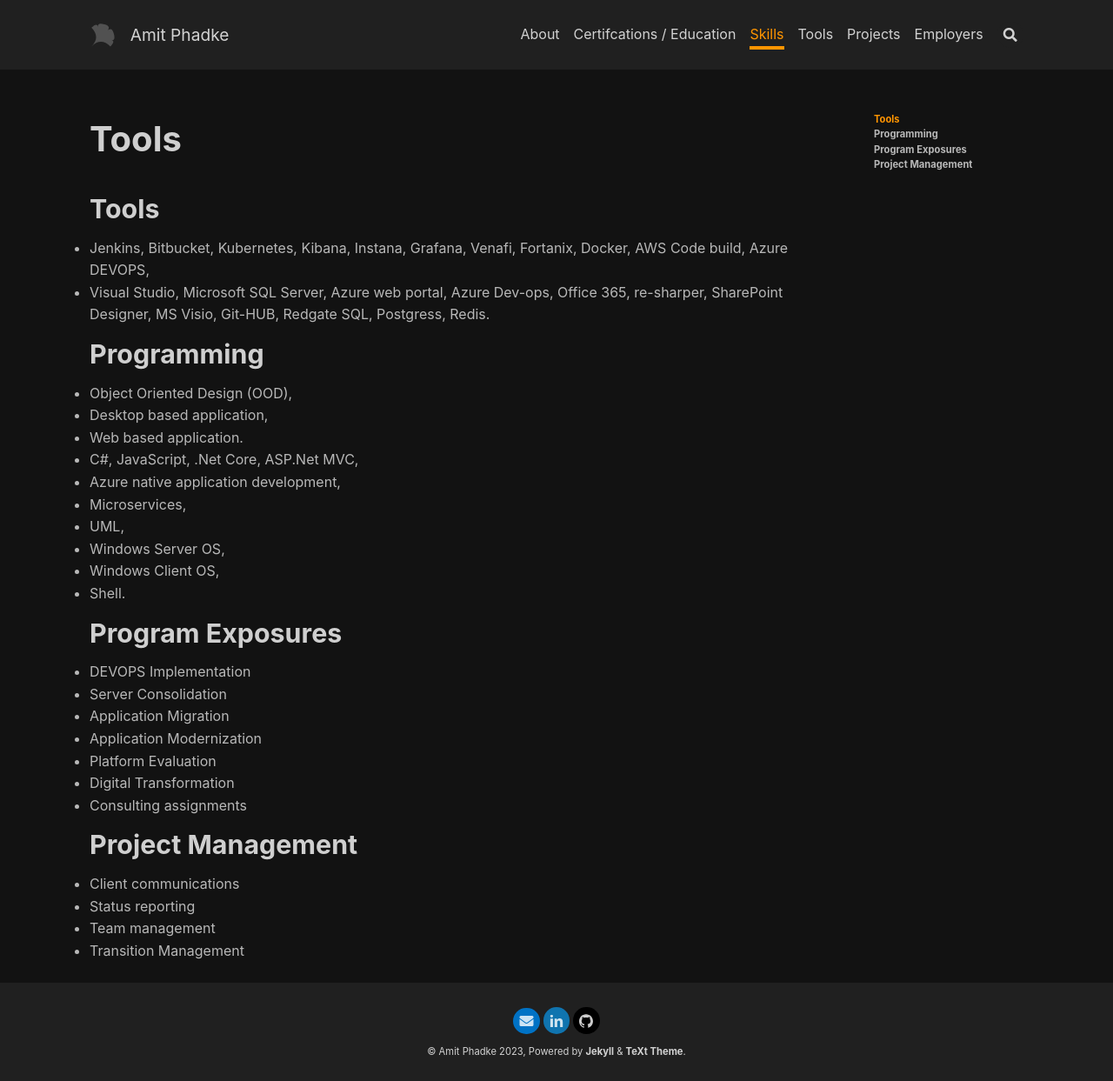
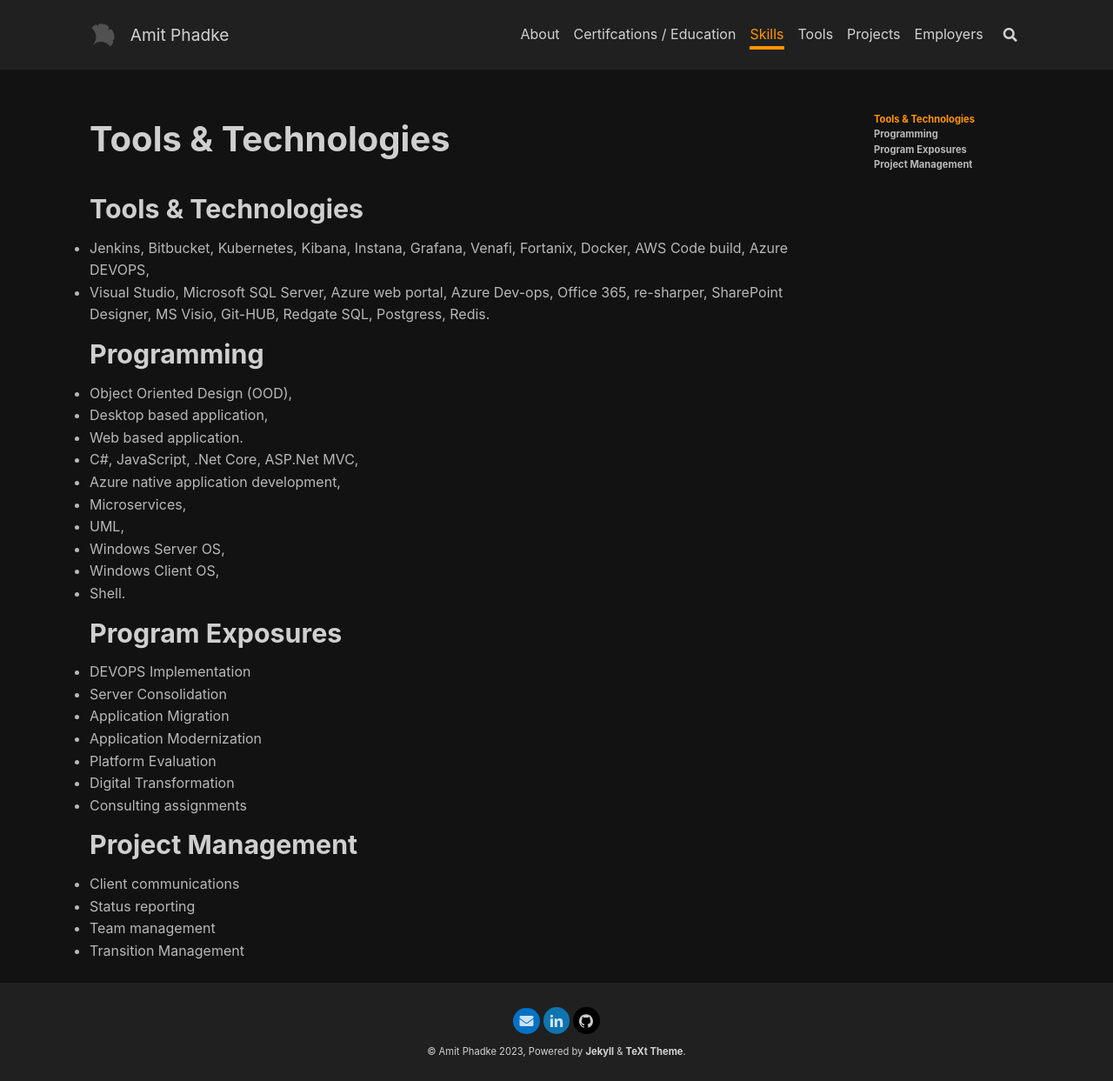
Before and after one commit to amitrphadke/amitrphadke.github.io, a Jekyll site: the page built from skills.md, in a window 1280 px wide. Shown: the whole page at 87% size. Built offline with Jekyll 4.4.1, drawn with Linux system fonts in a browser that asks for light colours; nearby versions of some CDN libraries; our own code applies the rules of GitHub Pages for plain Markdown files.

Commit message:
Skills update

```diff
--- a/skills.md
+++ b/skills.md
@@ -5,7 +5,7 @@
 aside:
   toc: true
 ---
-## Tools
+## Tools & Technologies
 - Jenkins, Bitbucket, Kubernetes, Kibana, Instana, Grafana, Venafi, Fortanix,
 Docker, AWS Code build, Azure DEVOPS,
 - Visual Studio, Microsoft SQL Server,
```
